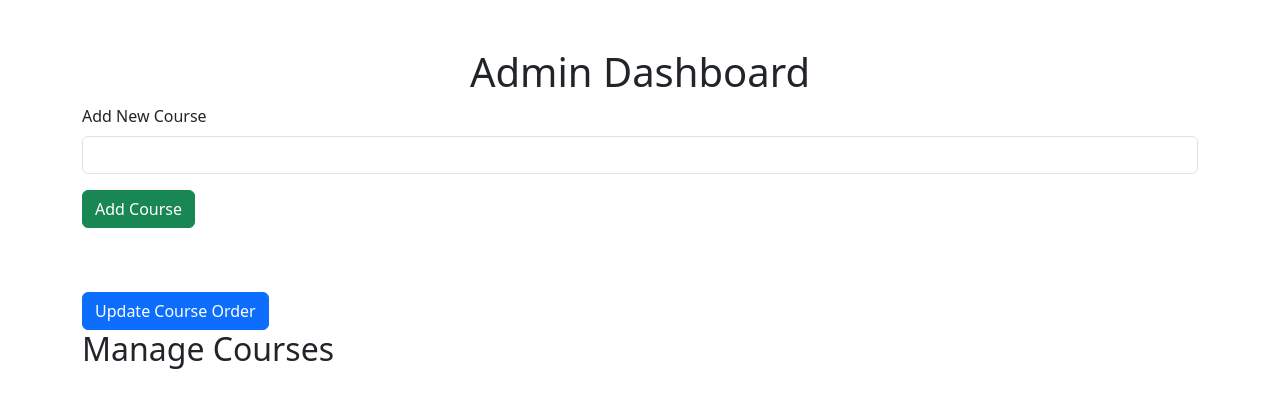
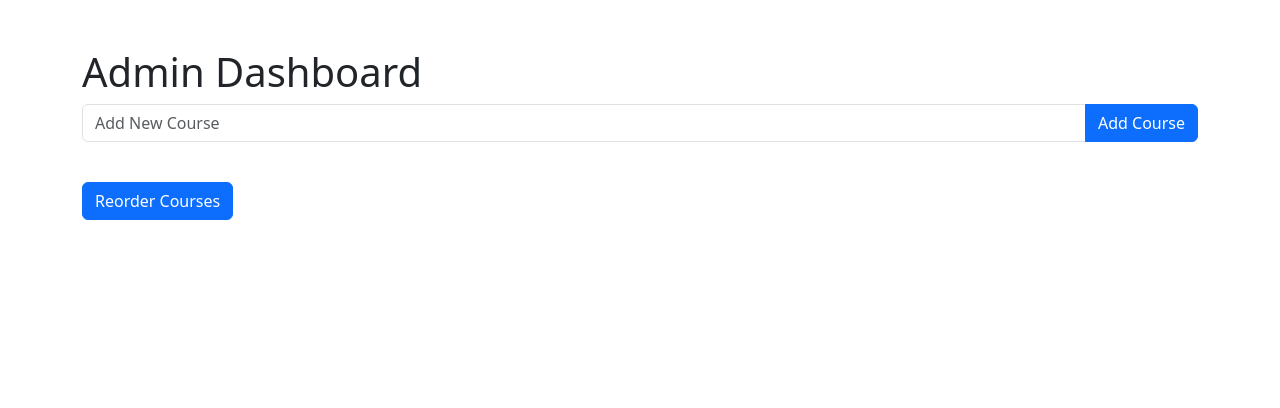
Before and after one commit to cawalamemes/schedule, a FastAPI app: template templates/admin_dashboard.html in a window 1280 px wide. Shown: the top 408 px of the page. Run offline with FastAPI, Linux system fonts and the light colour scheme; the template is opened without the code that fills it, so the values that code supplies are empty; some libraries are stand-ins or nearby versions.

Commit message:
Update admin_dashboard.html

```diff
--- a/templates/admin_dashboard.html
+++ b/templates/admin_dashboard.html
@@ -5,103 +5,68 @@
     <meta name="viewport" content="width=device-width, initial-scale=1.0">
     <title>Admin Dashboard</title>
     <link href="https://cdn.jsdelivr.net/npm/bootstrap@5.3.0/dist/css/bootstrap.min.css" rel="stylesheet">
-    <script src="https://cdn.jsdelivr.net/npm/sortablejs@1.15.0/Sortable.min.js"></script>
+    <script src="https://cdn.jsdelivr.net/npm/sortablejs@1.14.0/Sortable.min.js"></script>
 </head>
 <body>
 <div class="container mt-5">
-    <h1 class="text-center">Admin Dashboard</h1>
-
-    <!-- Add Course Section -->
-    <form action="/add-course" method="post" class="mb-5">
-        <div class="mb-3">
-            <label for="title" class="form-label">Add New Course</label>
-            <input type="text" id="title" name="title" class="form-control" required>
+    <h1>Admin Dashboard</h1>
+    <form action="/add-course" method="post" class="mb-4">
+        <div class="input-group">
+            <input type="text" name="title" placeholder="Add New Course" class="form-control" required>
+            <button type="submit" class="btn btn-primary">Add Course</button>
         </div>
-        <button class="btn btn-success">Add Course</button>
     </form>
 
-
-<!-- Reorder Courses -->
     <form action="/update-course-order" method="post" id="courseOrderForm">
         <input type="hidden" name="new_order" id="courseOrder">
-    <ul class="list-group mb-3" id="courseList">
+        <ul id="courseList" class="list-group">
             {% for course in courses %}
             <li class="list-group-item d-flex justify-content-between align-items-center" data-index="{{ loop.index0 }}">
                 {{ course.title }}
-            <button type="button" class="btn btn-secondary btn-sm">Drag</button>
-        </li>
-        {% endfor %}
-    </ul>
-    <button class="btn btn-primary">Update Course Order</button>
-</form>
-
-<!-- Reorder Plans -->
-{% for course in courses %}
-<form action="/update-plan-order" method="post" id="planOrderForm-{{ loop.index0 }}">
+                <form action="/delete-course" method="post">
                     <input type="hidden" name="course_index" value="{{ loop.index0 }}">
-    <input type="hidden" name="new_order" id="planOrder-{{ loop.index0 }}">
-    <ul class="list-group mb-3" id="planList-{{ loop.index0 }}">
-        {% for plan in course.plans %}
-        <li class="list-group-item d-flex justify-content-between align-items-center" data-index="{{ loop.index0 }}">
-            {{ plan.name }}
-            <button type="button" class="btn btn-secondary btn-sm">Drag</button>
-        </li>
-        {% endfor %}
-    </ul>
-    <button class="btn btn-primary">Update Plan Order</button>
-</form>
-{% endfor %}
-
-
-
-    <!-- Manage Courses -->
-    <h2>Manage Courses</h2>
-    {% for course in courses %}
-    <div class="card mb-4">
-        <div class="card-header d-flex justify-content-between align-items-center">
-            <h3 class="m-0">{{ course.title }}</h3>
-            <form action="/delete-course" method="post" style="margin: 0;">
-                <input type="hidden" name="course_index" value="{{ loop.index0 }}">
-                <button class="btn btn-danger btn-sm">Delete Course</button>
-            </form>
-        </div>
-        <div class="card-body">
-            <h5>Plans:</h5>
-            <ul class="list-group mb-3" id="plansList-{{ loop.index0 }}">
-                {% for plan in course.plans %}
-                <li class="list-group-item d-flex justify-content-between align-items-center" data-index="{{ loop.index0 }}">
-                    {{ plan.name }}
-                    <form action="/delete-plan" method="post" style="margin: 0;">
-    <input type="hidden" name="course_index" value="{{ loop.index0 }}">
-    <input type="hidden" name="plan_index" value="{{ loop.index0 }}">
-    <button class="btn btn-danger btn-sm">Delete Plan</button>
+                    <button class="btn btn-danger btn-sm">Delete</button>
                 </form>
             </li>
             {% endfor %}
         </ul>
+        <button type="submit" class="btn btn-primary mt-3">Reorder Courses</button>
+    </form>
 
-            <!-- Add Plan to Course -->
-            <form action="/add-plan" method="post" enctype="multipart/form-data">
+    {% for course in courses %}
+    <div class="mt-5">
+        <h2>{{ course.title }}</h2>
+        <form action="/add-plan" method="post" class="mb-3">
             <input type="hidden" name="course_index" value="{{ loop.index0 }}">
-                <div class="row g-3">
-                    <div class="col-md-6">
-                        <label for="plan-name-{{ loop.index0 }}" class="form-label">Plan Name</label>
-                        <input type="text" id="plan-name-{{ loop.index0 }}" name="name" class="form-control" required>
+            <div class="input-group">
+                <input type="text" name="plan_name" placeholder="Add Plan Name" class="form-control" required>
+                <input type="text" name="pdf_url" placeholder="PDF URL" class="form-control" required>
+                <button type="submit" class="btn btn-primary">Add Plan</button>
             </div>
-                    <div class="col-md-6">
-                        <label for="file-{{ loop.index0 }}" class="form-label">Upload PDF</label>
-                        <input type="file" id="file-{{ loop.index0 }}" name="file" class="form-control" accept=".pdf" required>
-                    </div>
-                </div>
-                <button class="btn btn-primary mt-3">Add Plan</button>
         </form>
-        </div>
+
+        <form action="/update-plan-order" method="post" id="planOrderForm-{{ loop.index0 }}">
+            <input type="hidden" name="course_index" value="{{ loop.index0 }}">
+            <input type="hidden" name="new_order" id="planOrder-{{ loop.index0 }}">
+            <ul id="planList-{{ loop.index0 }}" class="list-group">
+                {% for plan in course.plans %}
+                <li class="list-group-item d-flex justify-content-between align-items-center" data-index="{{ loop.index0 }}">
+                    {{ plan.name }}
+                    <form action="/delete-plan" method="post">
+                        <input type="hidden" name="course_index" value="{{ loop.index0 }}">
+                        <input type="hidden" name="plan_index" value="{{ loop.index0 }}">
+                        <button class="btn btn-danger btn-sm">Delete</button>
+                    </form>
+                </li>
+                {% endfor %}
+            </ul>
+            <button type="submit" class="btn btn-primary mt-3">Reorder Plans</button>
+        </form>
     </div>
     {% endfor %}
 </div>
 
 <script>
-    // Reorder Courses
     const courseList = document.getElementById("courseList");
     Sortable.create(courseList, {
         onEnd: function () {
@@ -110,7 +75,6 @@
         }
     });
 
-    // Reorder Plans for each course
     {% for course in courses %}
     const planList = document.getElementById("planList-{{ loop.index0 }}");
     Sortable.create(planList, {
@@ -121,6 +85,5 @@
     });
     {% endfor %}
 </script>
-<script src="https://cdn.jsdelivr.net/npm/bootstrap@5.3.0/dist/js/bootstrap.bundle.min.js"></script>
 </body>
 </html>
```
Lines whose indentation alone changed are shown as unchanged.
